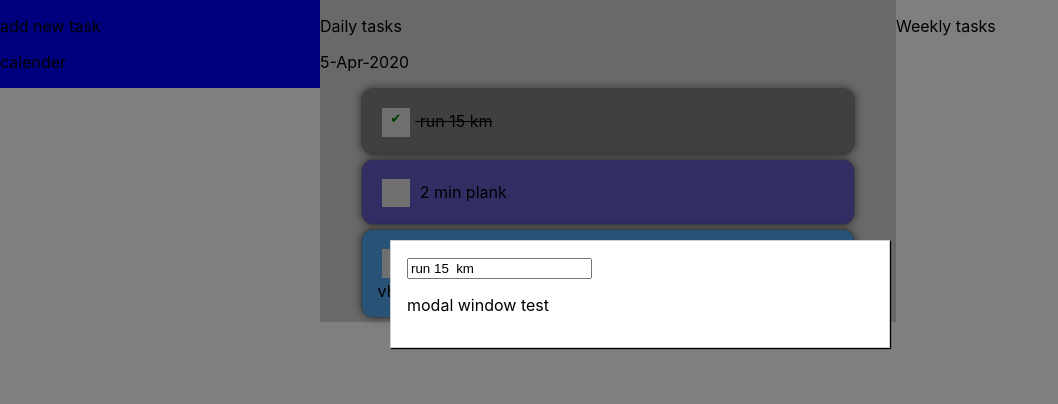
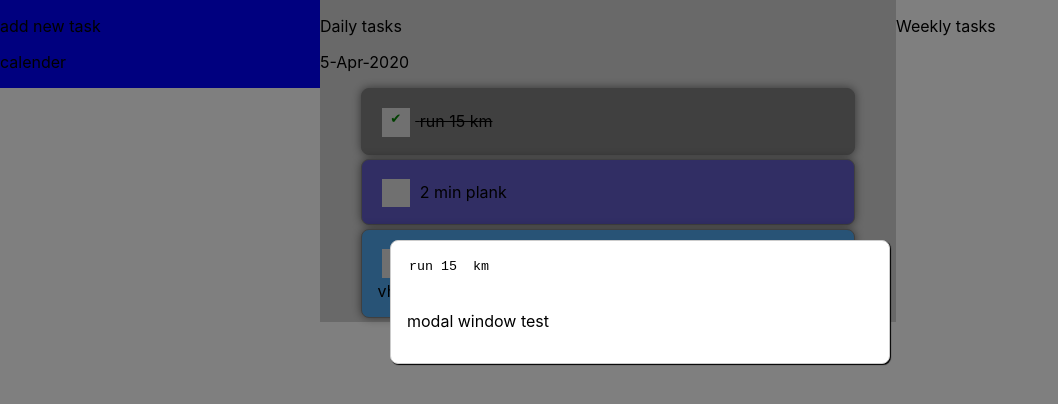
Before and after one commit to vasenina/ReactProjects, a React (Create React App) app in the folder tasks_list/: page / in a window 1280 px wide. Both pictures are taken after a click on the element "run 15 km". Shown: the top 404 px of the page, without its empty margins (0-1058 px from the left). Built offline with nearby package versions, Linux system fonts and the light colour scheme.

Commit message:
textarea added

```diff
--- a/tasks_list/src/components/Daily/Task/Task.module.css
+++ b/tasks_list/src/components/Daily/Task/Task.module.css
@@ -1,7 +1,7 @@
 .Task{
     width: 80%;
     position: relative;
-    border-radius: 12px;
+    border-radius: 8px;
     border: thin solid gray;
     padding: 16px;
     box-shadow: 0 0 10px rgba(0,0,0,0.5);
--- a/tasks_list/src/components/Daily/TaskEditForm/TaskEditForm.js
+++ b/tasks_list/src/components/Daily/TaskEditForm/TaskEditForm.js
@@ -4,10 +4,9 @@ import classes from './TaskEditForm.module.css';
 
 const taskeditform = ({task})=>{
 
-
    return(
     <div>
-        <input type="text" value ={task.todo} readOnly={true} />
+        <textarea className = {classes.TaskText} value ={task.todo} />
     </div>
 
    )
--- a/tasks_list/src/components/Daily/TaskEditForm/TaskEditForm.module.css
+++ b/tasks_list/src/components/Daily/TaskEditForm/TaskEditForm.module.css
@@ -0,0 +1,8 @@
+.TaskText{
+    width: 95%;
+    border-color: white;
+    box-shadow: none;
+    border-style: none;
+    resize: none;
+    margin: 0 auto;
+}
--- a/tasks_list/src/components/UI/Modal/Modal.js
+++ b/tasks_list/src/components/UI/Modal/Modal.js
@@ -11,7 +11,6 @@ class Modal extends Component{
     }
 
     componentWillUpdate(){
-        console.log('[Modal] will update')
     }
     render(){
         return(
--- a/tasks_list/src/components/UI/Modal/Modal.module.css
+++ b/tasks_list/src/components/UI/Modal/Modal.module.css
@@ -5,6 +5,7 @@
     width: 70%;
     border: 1px solid #ccc;
     box-shadow: 1px 1px 1px black;
+    border-radius: 8px;
     padding: 16px;
     left: 15%;
     top: 30%;
--- a/tasks_list/src/containers/TasksOverview.js
+++ b/tasks_list/src/containers/TasksOverview.js
@@ -36,6 +36,7 @@ class TasksOverview extends Component{
 
     getTaskbyId = (id) => {
         return this.state.tasks.find((task) => task.id === id);
+
 
     }
 
```
